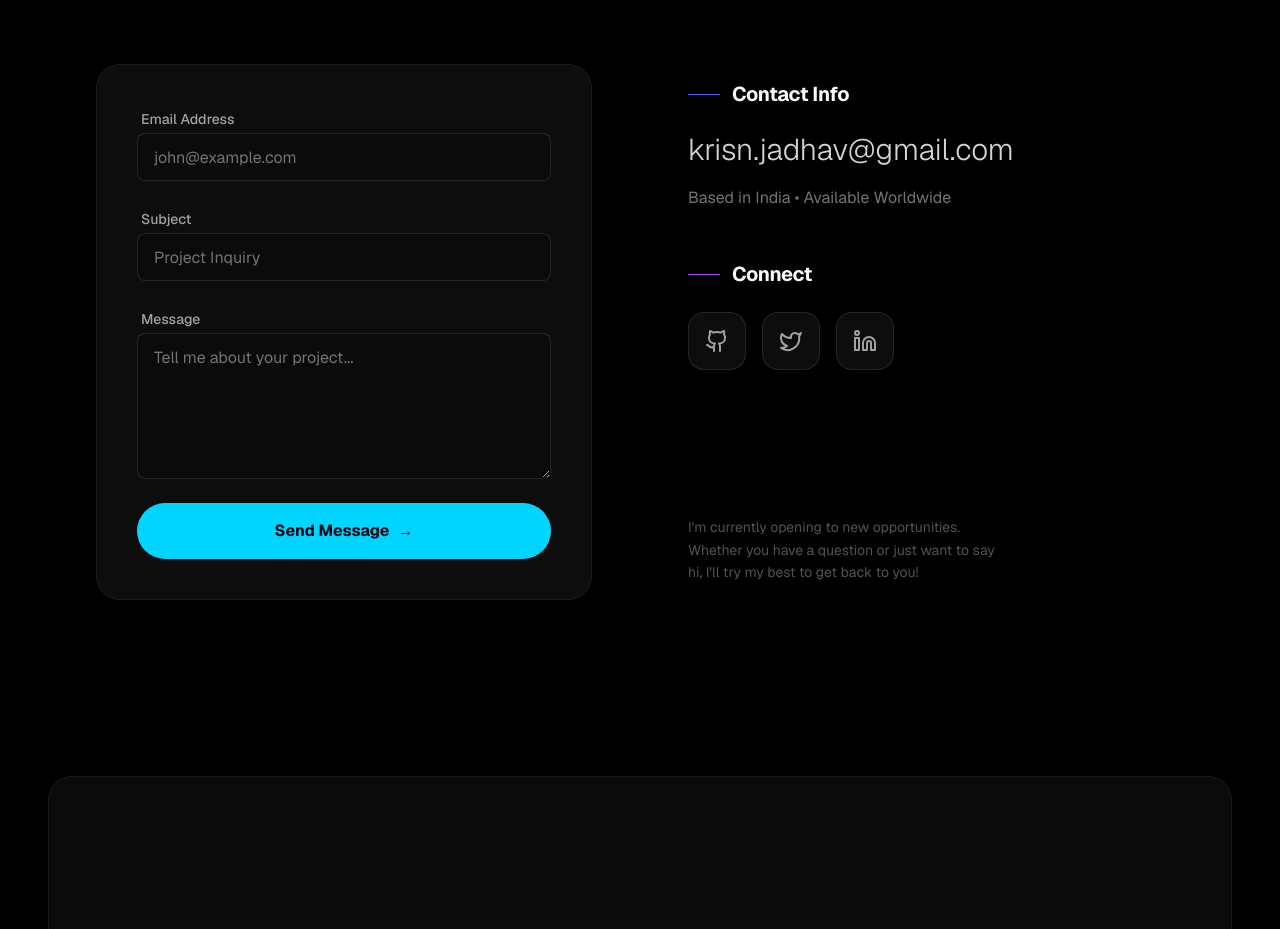
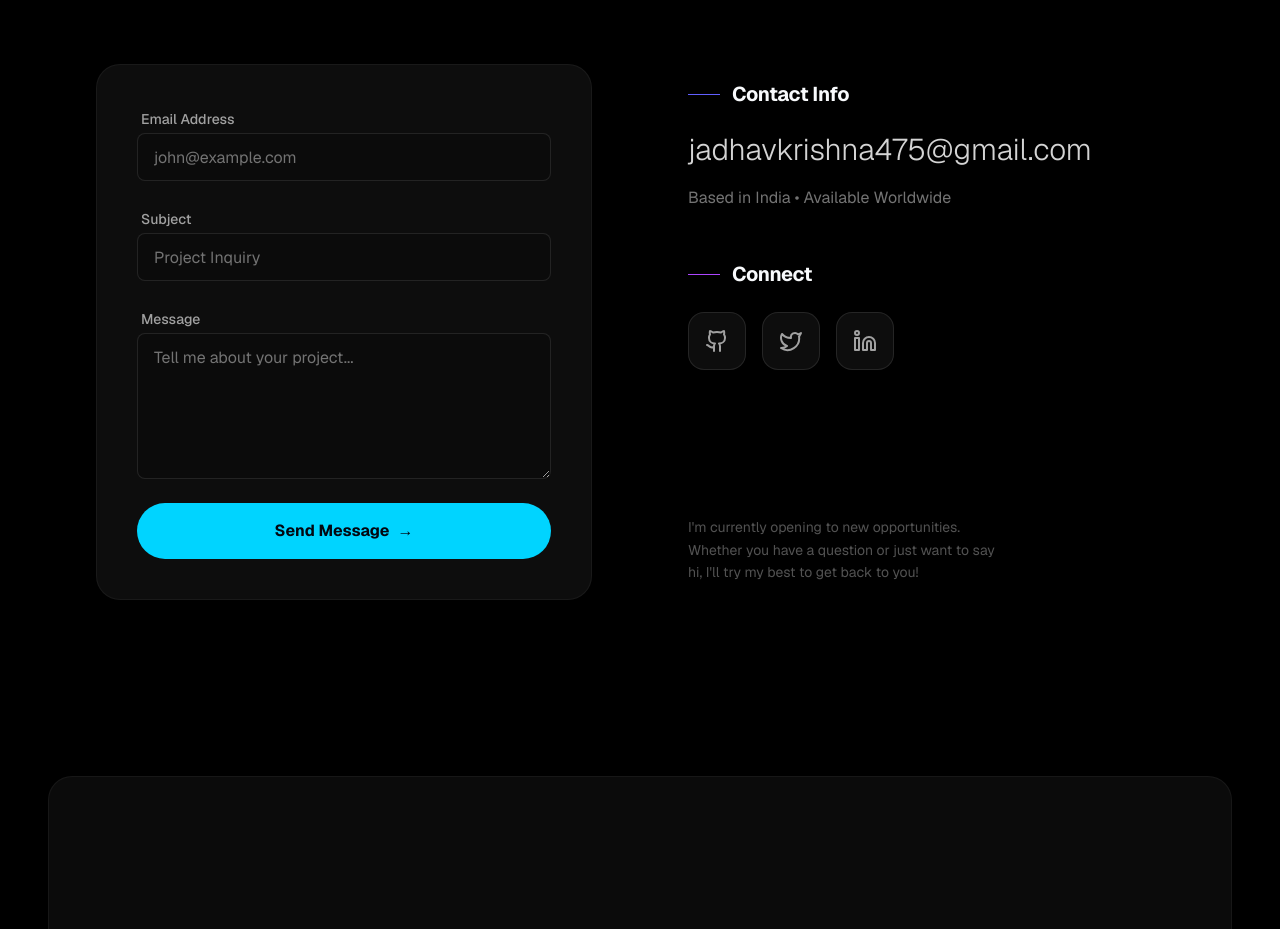
Before and after one commit to KrishnaJadhav2525/krishna-portfolio, a Next.js app: page /blog in a window 1280 px wide. Shown: the part 3600-4529 px from the top of the page. Built offline with nearby package versions, Linux system fonts and the light colour scheme; no server answers.

Commit message:
fix(content): update contact email globally

```diff
--- a/app/components/contact-section.tsx
+++ b/app/components/contact-section.tsx
@@ -188,8 +188,8 @@ export function ContactSection() {
                                         Contact Info
                                     </h3>
                                     <div className="space-y-4">
-                                        <a href="mailto:krishna@example.com" className="block text-2xl md:text-3xl font-light text-neutral-300 hover:text-white transition-colors">
-                                            krisn.jadhav@gmail.com
+                                        <a href="mailto:jadhavkrishna475@gmail.com" className="block text-2xl md:text-3xl font-light text-neutral-300 hover:text-white transition-colors">
+                                            jadhavkrishna475@gmail.com
                                         </a>
                                         <p className="text-neutral-500">
                                             Based in India • Available Worldwide
```
